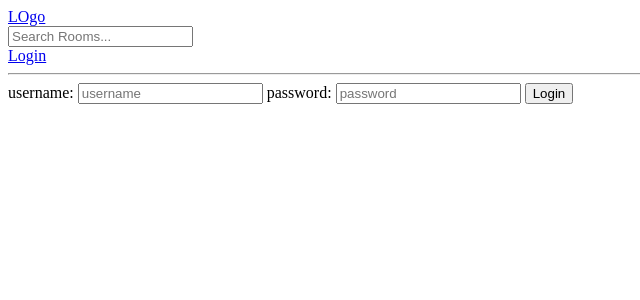
After one commit to rds7ramesh77/studybud, a Django app: page /login/ in a window 1280 px wide. The commit adds this page. Shown: the top 300 px of the page, without its empty margins (0-640 px from the left). Run offline with Django 4.2, Linux system fonts and the light colour scheme.

Commit message:
login logout

```diff
--- /dev/null
+++ b/base/templates/base/login_register.html
@@ -0,0 +1,23 @@
+{% extends 'main.html' %}
+
+{% block content %}
+
+<div>
+    <form method="POST">
+         {% csrf_token %}
+
+        <label>username:</label>
+         <input type="text" name="username" placeholder="username">
+
+         <label>password:</label>
+         <input type="password" name="password" placeholder="password">
+
+         <input type="submit" value="Login">
+
+
+    </form>
+</div>
+
+
+
+{% endblock %}
--- a/base/urls.py
+++ b/base/urls.py
@@ -5,6 +5,10 @@ from . import views
 
 
 urlpatterns = [
+    path('login/', views.loginPage, name='login'),
+    path('logout/', views.logoutUser, name='logout'),
+
+
     path('', views.home, name='home'),
     path('room/<str:pk>/', views.room, name='room'),
     path('create-room/',views.createRoom,name='create-room'),
--- a/base/views.py
+++ b/base/views.py
@@ -1,7 +1,12 @@
 from django.shortcuts import render,redirect
 from django.db.models import Q
+from django.contrib.auth.decorators import login_required
 from .models import Room,Topic
 from .forms import RoomForm
+from django.contrib import messages
+from django.contrib.auth.models import User
+from django.contrib.auth import authenticate,login,logout
+
 # rooms=[
 #     {'id':1,'name':'Lets learn python','topic':'Python','description':'This is a python study room'},
 #     {'id':2,'name':'Lets learn django','topic':'Django','description':'This is a django study room'},
@@ -19,6 +24,31 @@ from .forms import RoomForm
 
 # ]
 
+def loginPage(request):
+    if request.method=='POST':
+     username=request.POST.get('username')
+     password=request.POST.get('password')
+
+     try:
+         user=User.objects.get(username=username)
+
+     except:
+            messages.error(request,'Username does not exist')
+
+
+     user=authenticate(request,username=username,password=password)
+     if user is not None:
+            login(request,user)
+            return redirect('home')
+     else:
+            messages.error(request,'Username or password is incorrect')
+
+    context={}
+    return render(request, 'base/login_register.html',context)
+
+def logoutUser(request):
+    logout(request)
+    return redirect('home')
 
 
 def home(request):
--- a/templates/main.html
+++ b/templates/main.html
@@ -8,6 +8,18 @@
 <body>
     {% include 'navbar.html' %}
 
+    {% if messages %}
+    <ul class="messages">
+        {% for message in messages %}
+
+
+              <li> {{ message }}</li>
+
+        {% endfor %}
+    </ul>
+    {% endif %}
+
+
     {% block content %}
 
 
--- a/templates/navbar.html
+++ b/templates/navbar.html
@@ -6,6 +6,13 @@
     <input type="tex" name="q" placeholder="Search Rooms...">
 
 
+
 </form>
+{% if request.user.is_authenticated %}
 
+<a href="{% url 'logout' %}">Logout</a>
+
+{% else %}
+<a href="{% url 'login' %}">Login</a>
+{% endif %}
 <hr>
```
Also changed, not shown: db.sqlite3.
